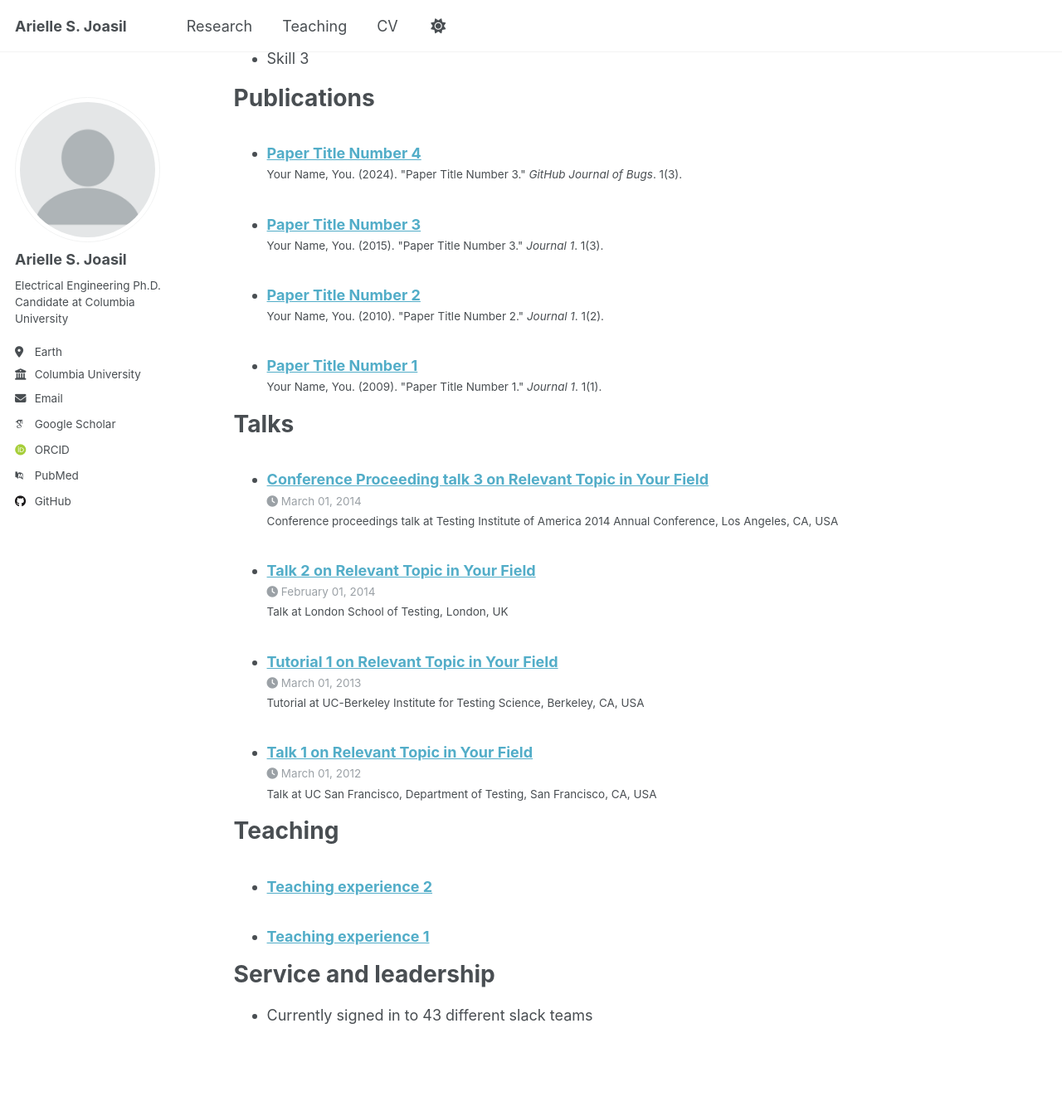
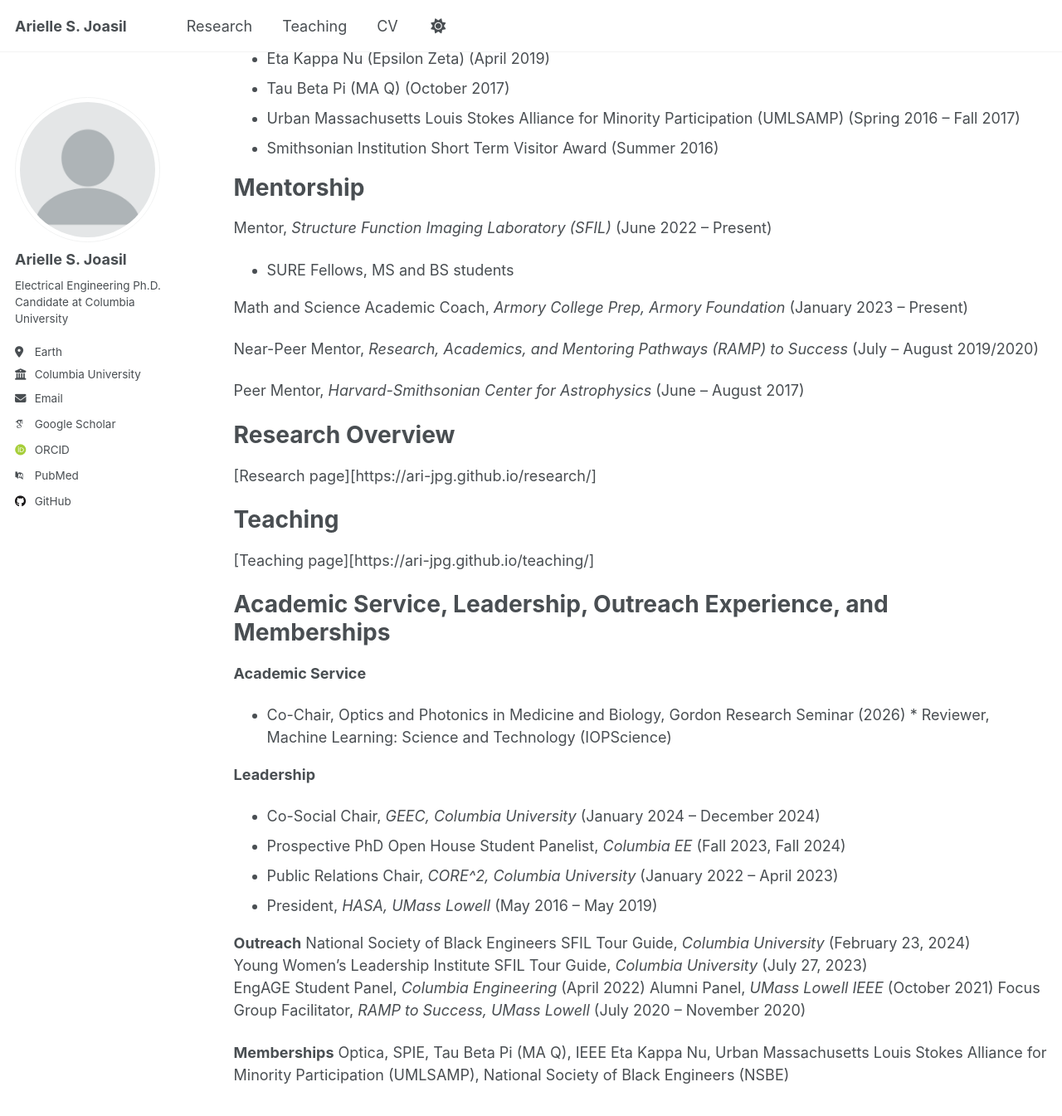
Before and after one commit to ari-jpg/ari-jpg.github.io, a Jekyll site: the page built from _pages/cv.md, in a window 1280 px wide and 1400 px high, scrolled down 978 px. Shown: the top 1345 px of the window at 83% size. Built offline with Jekyll 4.4.1, drawn with Linux system fonts in a browser that asks for light colours; some web fonts are replaced; some of the changed text lies outside the part shown.

Commit message:
Update cv.md

```diff
--- a/_pages/cv.md
+++ b/_pages/cv.md
@@ -11,54 +11,78 @@ redirect_from:
 
 Education
 ======
-* Ph.D in Version Control Theory, GitHub University, 2018 (expected)
-* M.S. in Jekyll, GitHub University, 2014
-* B.S. in GitHub, GitHub University, 2012
+* Ph.D in Electrical Engineering, Columbia University, September 2021 – November 2025 (Anticipated)
+* M.S. in Electrical Engineering, UMass Lowell, May 2020 – May 2021
+* B.S. in Electrical Engineering (Mathematics Minor), UMass Lowell, September 2015 – December 2019
+
 
 Work experience
 ======
-* Spring 2024: Academic Pages Collaborator
-  * GitHub University
-  * Duties includes: Updates and improvements to template
-  * Supervisor: The Users
+* September 2021 to Present: Graduate Research Assistant, Structure Function Imaging Laboratory
+  * Department of Electrical Engineering, Columbia University, Advisor: Dr. Christine P. Hendon
 
-* Fall 2015: Research Assistant
-  * GitHub University
-  * Duties included: Merging pull requests
-  * Supervisor: Professor Hub
+* Summer 2021: Summer Intern
+  * Massachusetts Institute of Technology Lincoln Laboratory
 
-* Summer 2015: Research Assistant
-  * GitHub University
-  * Duties included: Tagging issues
-  * Supervisor: Professor Git
 
-Skills
+* May 2020 to May 2021: Graduate Research Assistant, Center for Advanced Computation and Telecommunications
+  * Department of Electrical Engineering, UMass Lowell, Advisors: Dr. Kavitha Chandra and Dr. Charles Thompson
+  * Master's Thesis Title: Simulating the Space-Time Trajectory of Respiratory Droplets and Aerosols
+
+* December 2018 to December 2019: Undergraduate Research Assistant, Center for Advanced Computation and Telecommunications
+  * Department of Electrical Engineering, UMass Lowell, Advisors: Dr. Kavitha Chandra and Dr. Charles Thompson
+
+Honors and Awards
 ======
-* Skill 1
-* Skill 2
-  * Sub-skill 2.1
-  * Sub-skill 2.2
-  * Sub-skill 2.3
-* Skill 3
+*	Avanessians Doctoral Fellowship (Fall 2024 – Spring 2025)
+*	GEM Fellowship sponsored by MIT Lincoln Lab & Columbia University (Fall 2021 – Spring 2026)
+*	Carl Storm Underrepresented Minority Fellowship (July 2022)
+*	Columbia Engineering Byron Fellowship (Fall 2021 – Spring 2022)
+*	Inaugural Optica Amplify Scholarship (Spring 2022)
+*	Eta Kappa Nu (Epsilon Zeta) (April 2019)
+*	Tau Beta Pi (MA Q) (October 2017)
+*	Urban Massachusetts Louis Stokes Alliance for Minority Participation (UMLSAMP) (Spring 2016 – Fall 2017)
+*	Smithsonian Institution Short Term Visitor Award (Summer 2016)
 
-Publications
+Mentorship
+=====
+Mentor, *Structure Function Imaging Laboratory (SFIL)* (June 2022 – Present)
+* SURE Fellows, MS and BS students
+
+Math and Science Academic Coach, *Armory College Prep, Armory Foundation* (January 2023 – Present)
+
+Near-Peer Mentor, *Research, Academics, and Mentoring Pathways (RAMP) to Success* (July – August 2019/2020)
+
+Peer Mentor, *Harvard-Smithsonian Center for Astrophysics*	(June – August 2017)
+
+
+
+Research Overview
 ======
-  <ul>{% for post in site.publications reversed %}
-    {% include archive-single-cv.html %}
-  {% endfor %}</ul>
-
-Talks
-======
-  <ul>{% for post in site.talks reversed %}
-    {% include archive-single-talk-cv.html  %}
-  {% endfor %}</ul>
+[Research page][https://ari-jpg.github.io/research/]
 
 Teaching
 ======
-  <ul>{% for post in site.teaching reversed %}
-    {% include archive-single-cv.html %}
-  {% endfor %}</ul>
+[Teaching page][https://ari-jpg.github.io/teaching/]
 
-Service and leadership
+
+Academic Service, Leadership, Outreach Experience, and Memberships
 ======
-* Currently signed in to 43 different slack teams
+**Academic Service**
+  *	Co-Chair, Optics and Photonics in Medicine and Biology, Gordon Research Seminar (2026) 			          *	Reviewer, Machine Learning: Science and Technology (IOPScience)
+
+**Leadership**
+  * Co-Social Chair, *GEEC, Columbia University* (January 2024 – December 2024)
+  * Prospective PhD Open House Student Panelist, *Columbia EE* (Fall 2023, Fall 2024)
+  * Public Relations Chair, *CORE^2, Columbia University*	(January 2022 – April 2023)
+  * President, *HASA, UMass Lowell* (May 2016 – May 2019)
+
+**Outreach**
+National Society of Black Engineers SFIL Tour Guide, *Columbia University* (February 23, 2024)
+Young Women’s Leadership Institute SFIL Tour Guide, *Columbia University*	(July 27, 2023)
+EngAGE Student Panel, *Columbia Engineering* (April 2022)
+Alumni Panel, *UMass Lowell IEEE*	(October 2021)
+Focus Group Facilitator, *RAMP to Success, UMass Lowell* (July 2020 – November 2020)
+
+**Memberships**
+Optica, SPIE, Tau Beta Pi (MA Q), IEEE Eta Kappa Nu, Urban Massachusetts Louis Stokes Alliance for Minority Participation (UMLSAMP), National Society of Black Engineers (NSBE)
```
